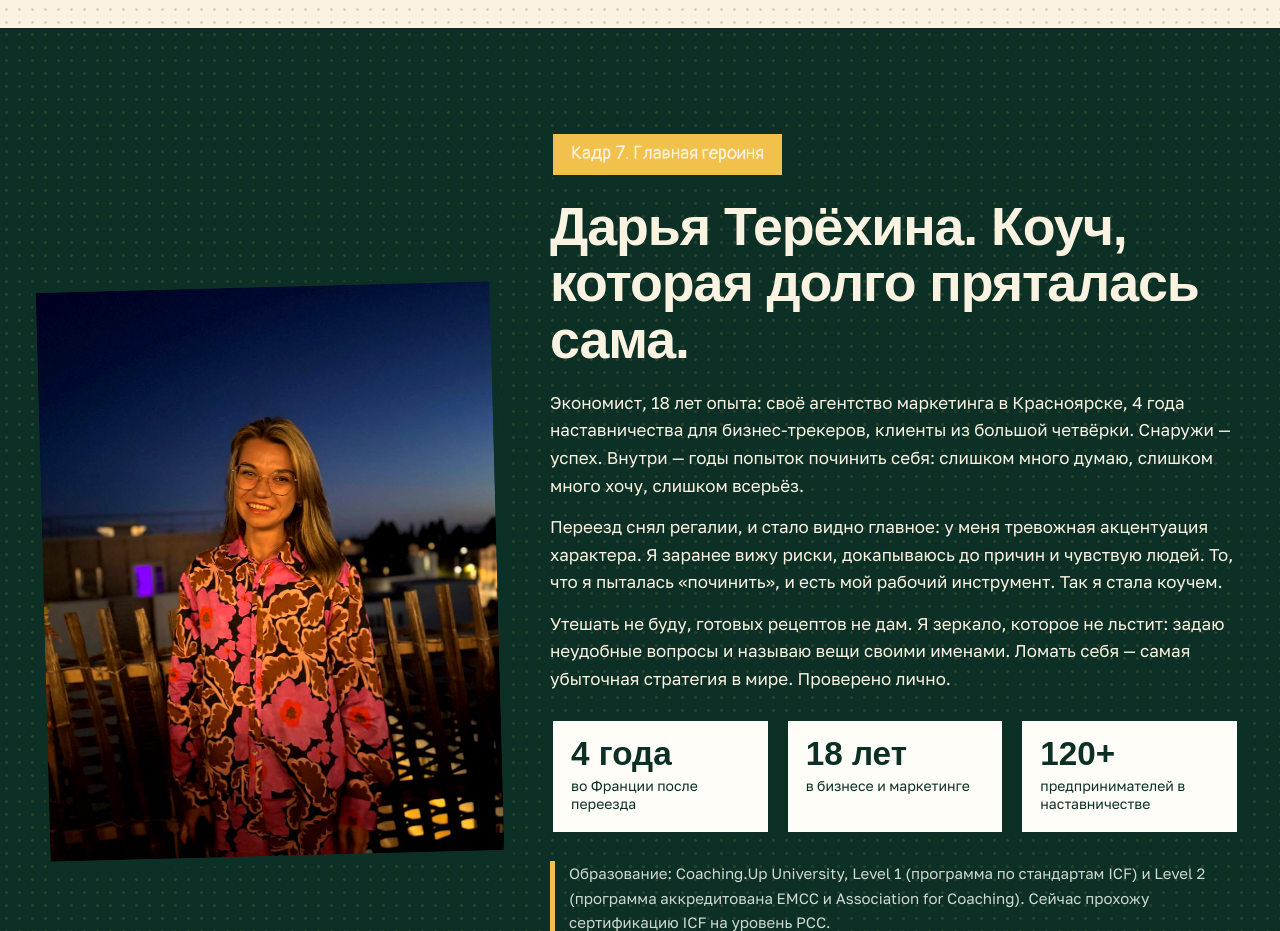
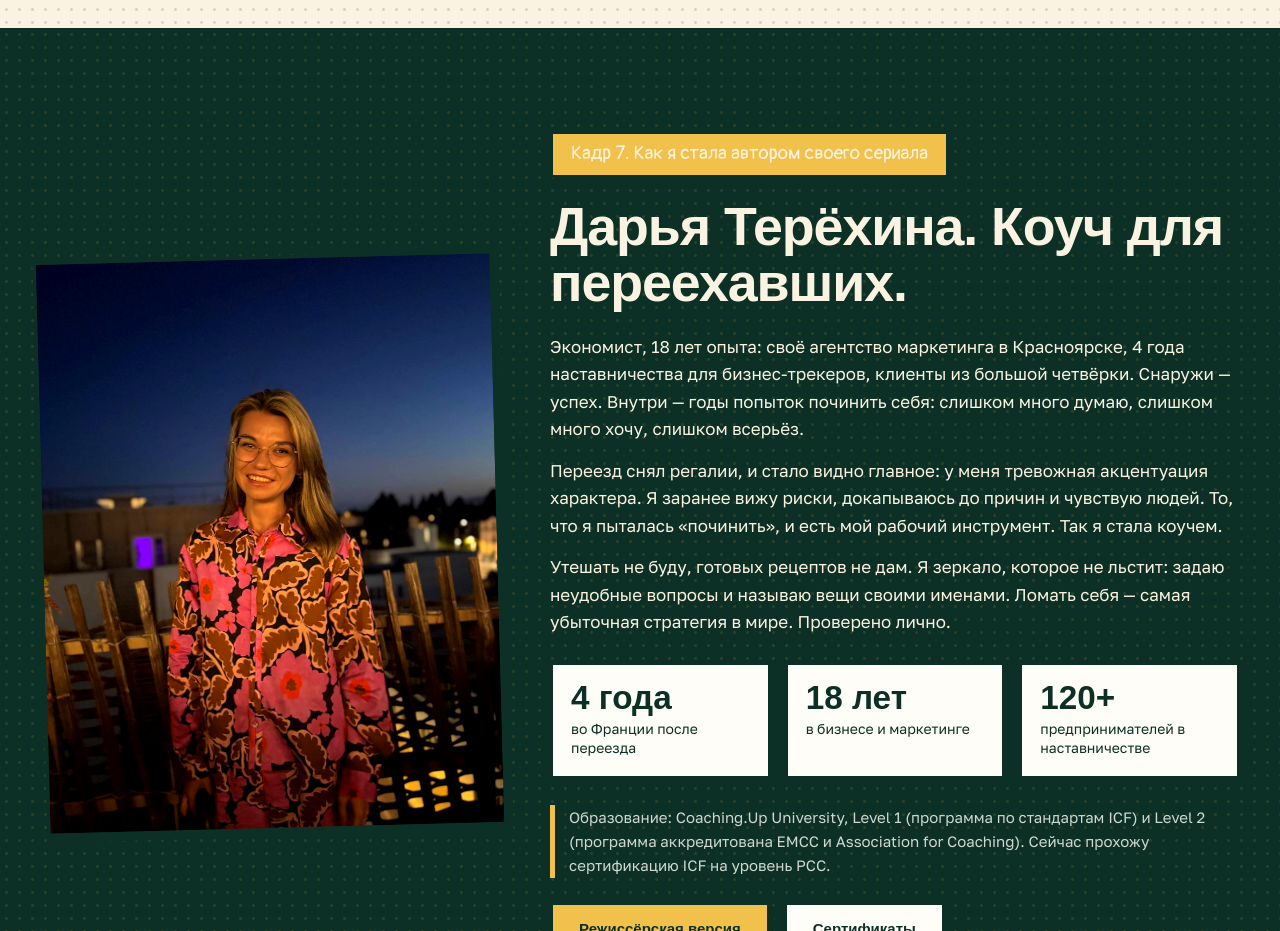
Before and after one commit to darterehina-design/mentalaudit, a plain HTML site: page index.html in a window 1280 px wide. Shown: the part 7602-8533 px from the top of the page. Drawn offline with Linux system fonts and the light colour scheme; a web font is replaced by a local one.

Commit message:
Кадр 7: заголовок (#19)
* Кадр 7: заголовок «Коуч для переехавших»

Co-Authored-By: Claude Opus 5.5 <noreply@anthropic.com>
Claude-Session: https://claude.ai/code/session_01NeCSfTRnzhQxPtmGHHuWs2

* Кадр 7: подпись «Как я стала автором своего сериала»

Co-Authored-By: Claude Opus 5.5 <noreply@anthropic.com>
Claude-Session: https://claude.ai/code/session_01NeCSfTRnzhQxPtmGHHuWs2

---------

Co-authored-by: Claude <noreply@anthropic.com>

```diff
--- a/index.html
+++ b/index.html
@@ -294,8 +294,8 @@
   <div class="wrap hero-grid">
     <div class="panel halftone hero-photo"><img src="images/daria-portrait-standing.jpg" alt="Портрет Дарьи Терёхиной" loading="lazy"></div>
     <div>
-      <span class="caption">Кадр 7. Главная героиня</span>
-      <h2 style="margin:20px 0 22px">Дарья Терёхина. Коуч, которая долго пряталась сама.</h2>
+      <span class="caption">Кадр 7. Как я стала автором своего сериала</span>
+      <h2 style="margin:20px 0 22px">Дарья Терёхина. Коуч для переехавших.</h2>
       <p>Экономист, 18 лет опыта: своё агентство маркетинга в Красноярске, 4 года наставничества для бизнес-трекеров, клиенты из большой четвёрки. Снаружи — успех. Внутри — годы попыток починить себя: слишком много думаю, слишком много хочу, слишком всерьёз.</p>
       <p>Переезд снял регалии, и стало видно главное: у меня тревожная акцентуация характера. Я заранее вижу риски, докапываюсь до причин и чувствую людей. То, что я пыталась «починить», и есть мой рабочий инструмент. Так я стала коучем.</p>
       <p>Утешать не буду, готовых рецептов не дам. Я зеркало, которое не льстит: задаю неудобные вопросы и называю вещи своими именами. Ломать себя — самая убыточная стратегия в мире. Проверено лично.</p>
```
